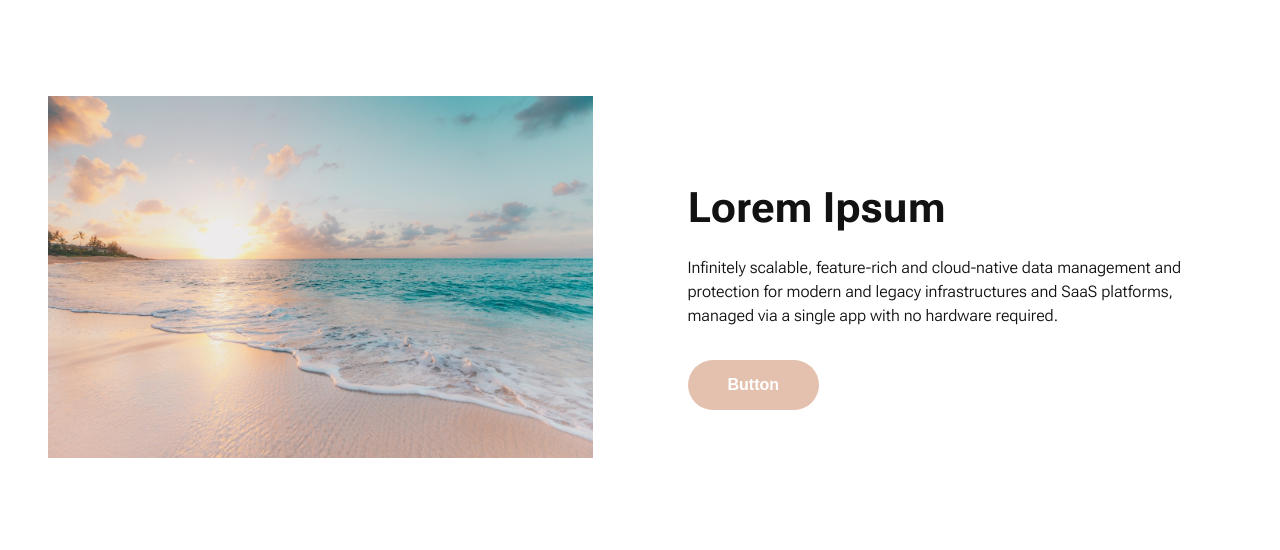
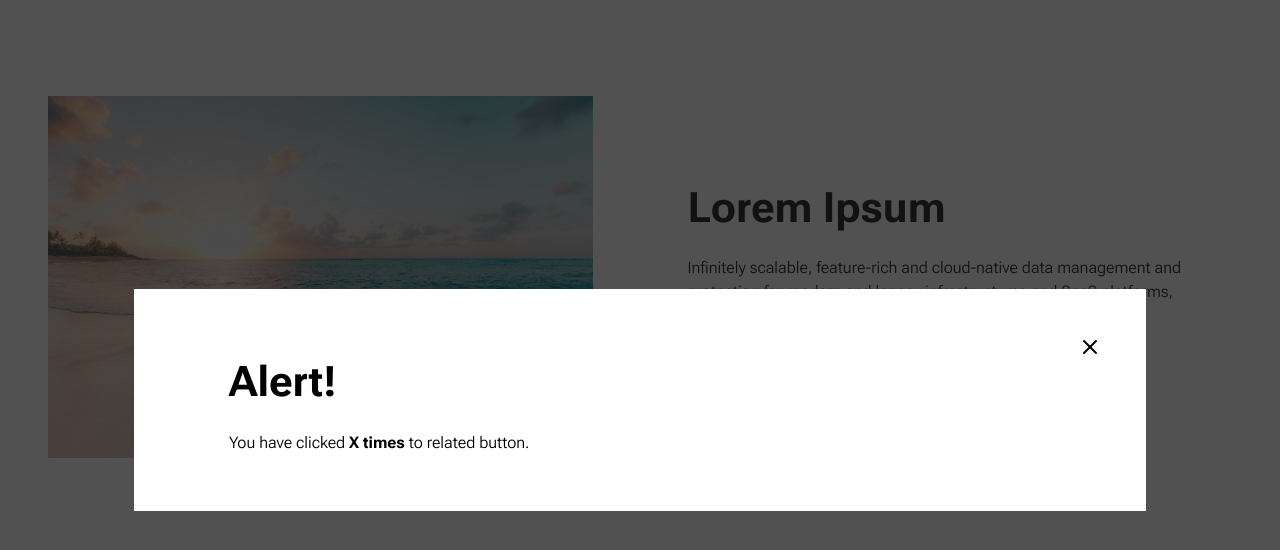
Before and after one commit to cayceworld/GG-recruitment-task, a website with bundled scripts: page index.html in a window 1280 px wide. Both pictures are taken after a click on the button "Button". Built offline with nearby package versions, Linux system fonts and the light colour scheme.

Commit message:
Add popup with open and close functionality

```diff
--- a/index.html
+++ b/index.html
@@ -6,7 +6,9 @@
   <meta charset="utf-8">
   <meta name="viewport" content="width=device-width, initial-scale=1, shrink-to-fit=no">
   <link rel="stylesheet" href="src/css/main.css">
-  <link href="https://fonts.googleapis.com/css2?family=Roboto+Flex:opsz,wght@8..144,300;8..144,400;8..144,700&display=swap" rel="stylesheet">
+  <link
+    href="https://fonts.googleapis.com/css2?family=Roboto+Flex:opsz,wght@8..144,300;8..144,400;8..144,700&display=swap"
+    rel="stylesheet">
   <title>Vladyslav Sydorenko - Recruitment task</title>
 </head>
 
@@ -19,8 +21,23 @@
       <h2 class="box-title">Lorem Ipsum</h2>
       <div class="box-text">Infinitely scalable, feature-rich and cloud-native data management and protection for modern
         and legacy infrastructures and SaaS platforms, managed via a single app with no hardware required.</div>
-      <button class="box-button">Button</button>
+      <button class="box-button modal__btn">Button</button>
     </div>
+  </section>
 
-  </section>
+  <!-- popup -->
+  <div class="modal__wrapper">
+    <div class="modal">
+      <div class="modal__close"> <img src="./images/close.svg" alt="close"></div>
+      <div class="modal__title"><span>Alert!</span> </div>
+      <div class="modal__body">
+        You have clicked <span>X times</span> to related button.
+      </div>
+    </div>
+  </div>
+
+  <script src="./src/js/main.js" type="module"></script>
 </body>
+
+
+</html>
--- a/src/js/main.js
+++ b/src/js/main.js
@@ -0,0 +1 @@
+import './popup.js';
--- /dev/null
+++ b/src/js/popup.js
@@ -0,0 +1,27 @@
+// popup
+function bindModal(open, modal, close) {
+  open = document.querySelector(open),
+    modal = document.querySelector(modal),
+    close = document.querySelector(close)
+
+
+  open.addEventListener('click', e => {
+    e.preventDefault()
+    modal.style.display = 'flex'
+  });
+
+  close.addEventListener('click', () => {
+    modal.style.display = 'none'
+  });
+
+  modal.addEventListener('click', e => {
+    if (e.target === modal) {
+      modal.style.display = 'none'
+    }
+  })
+}
+
+// first argument - button class, that open popup on click.
+// second argument - popup class.
+// third argument - button class, that close popup on click.
+bindModal('.modal__btn', '.modal__wrapper', '.modal__close')
--- a/src/scss/_box.scss
+++ b/src/scss/_box.scss
@@ -41,6 +41,7 @@
       font-size: 16px;
       padding: 16px 40px;
       border-radius: 32px;
+      cursor: pointer;
     }
   }
 }
--- /dev/null
+++ b/src/scss/_popup.scss
@@ -0,0 +1,46 @@
+.modal__wrapper {
+  position: fixed;
+  left: 0;
+  top: 0;
+  bottom: 0;
+  right: 0;
+  background: #121212bb;
+  display: flex;
+  justify-content: center;
+  align-items: center;
+  z-index: 2;
+  display: none;
+
+  .modal {
+    background: white;
+    padding: 46px;
+    width: 920px;
+    margin: 25px;
+
+
+    .modal__close {
+      cursor: pointer;
+      margin: 0 0 0 auto;
+      height: 22px;
+      width: 22px;
+    }
+
+    .modal__title {
+      font-weight: 700;
+      font-size: 42px;
+      line-height: 120%;
+      margin: 0 0 24px 49px;
+    }
+
+    .modal__body {
+      font-weight: 300;
+      font-size: 16px;
+      line-height: 150%;
+      margin: 0 0 10px 49px;
+
+      span {
+        font-weight: 700;
+      }
+    }
+  }
+}
--- a/src/scss/main.scss
+++ b/src/scss/main.scss
@@ -1,5 +1,5 @@
 @import './box.scss';
-
+@import './popup.scss';
 
 body {
   font-family: 'Roboto Flex', sans-serif;
```
Also changed, not shown: images/close.svg (added), src/css/main.css, 1 other file.
